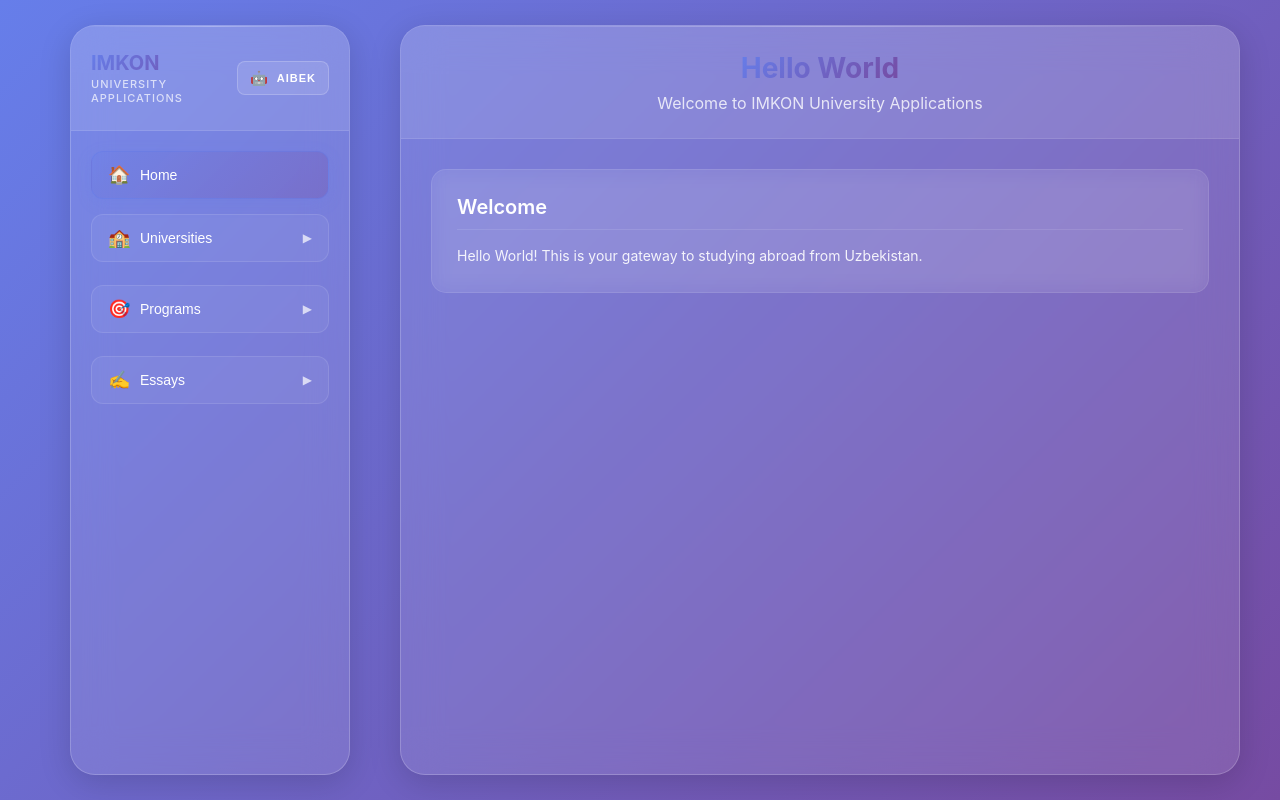
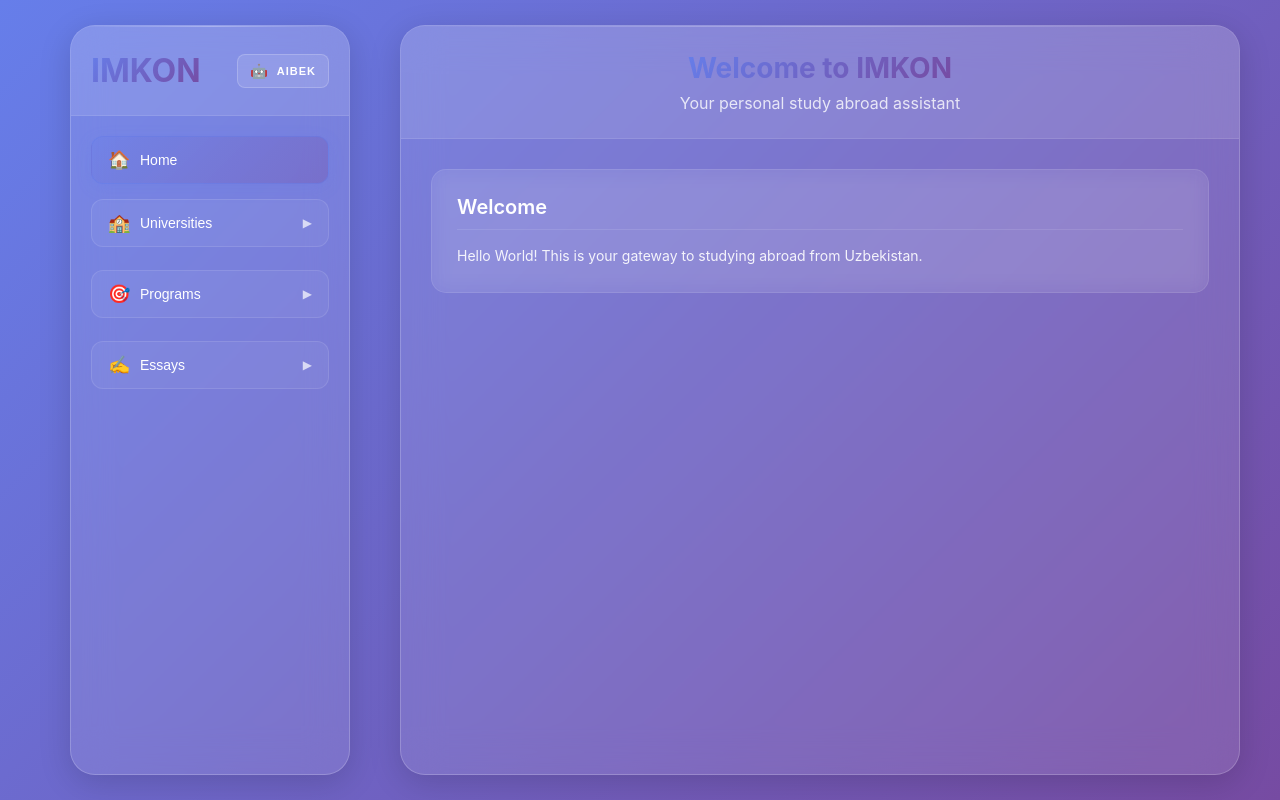
Before and after one commit to aikkku/imkon, a React (Create React App) app: page / in a window 1280 px wide. Built offline with nearby package versions, Linux system fonts and the light colour scheme.

Commit message:
home page change

```diff
--- a/src/components/Page2.js
+++ b/src/components/Page2.js
@@ -5,8 +5,8 @@ const Page2 = ({ activeButton }) => {
   return (
     <div className="page-2">
       <div className="page-header">
-        <h2>Hello World</h2>
-        <p>Welcome to IMKON University Applications</p>
+        <h2>Welcome to IMKON</h2>
+        <p>Your personal study abroad assistant</p>
       </div>
 
       <div className="page-content">
--- a/src/components/Sidebar.css
+++ b/src/components/Sidebar.css
@@ -44,7 +44,7 @@
 
 .company-text {
   color: white;
-  font-size: 20px;
+  font-size: 32px;
   font-weight: 700;
   background: linear-gradient(135deg, #667eea 0%, #764ba2 100%);
   -webkit-background-clip: text;
--- a/src/components/Sidebar.js
+++ b/src/components/Sidebar.js
@@ -22,7 +22,6 @@ const Sidebar = ({ activeButton, onButtonClick }) => {
         <div className="header-content">
           <div className="company-name">
             <span className="company-text">IMKON</span>
-            <span className="company-subtitle">University Applications</span>
           </div>
           <button
             className={`aibek-button ${activeButton === 1 ? 'active' : ''}`}
```
Also changed, not shown: 1 other file (tests, documents, lock files or other folders).
